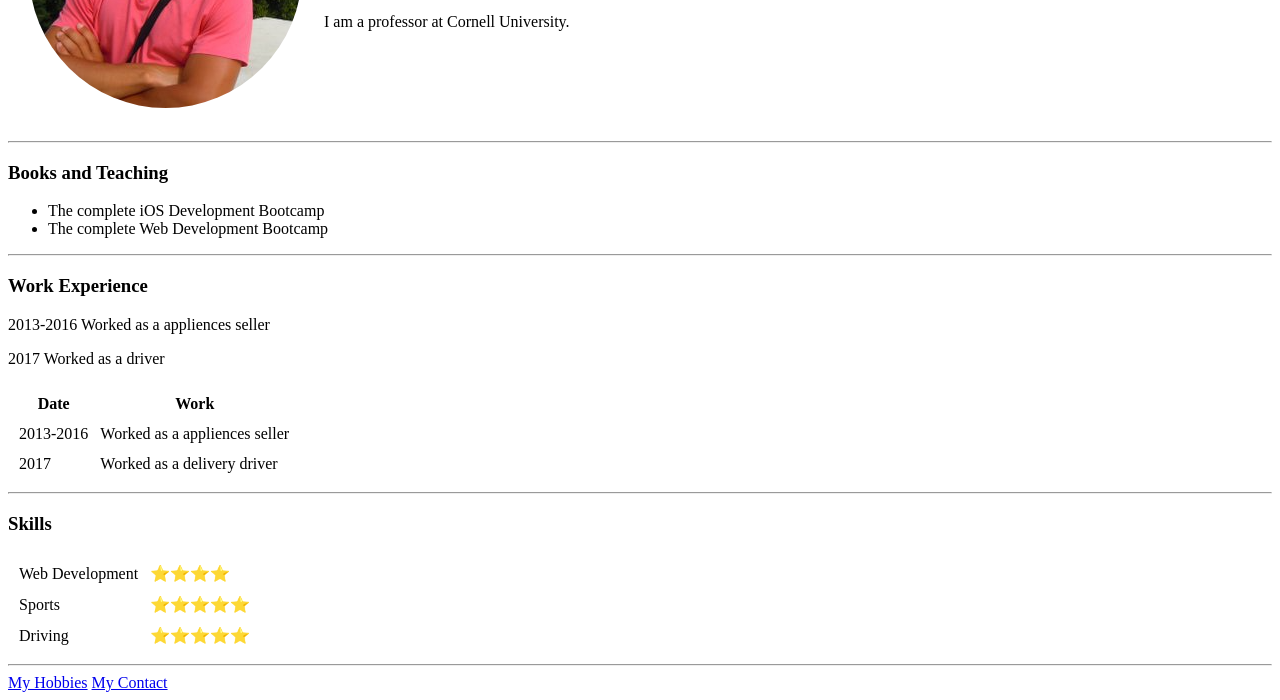
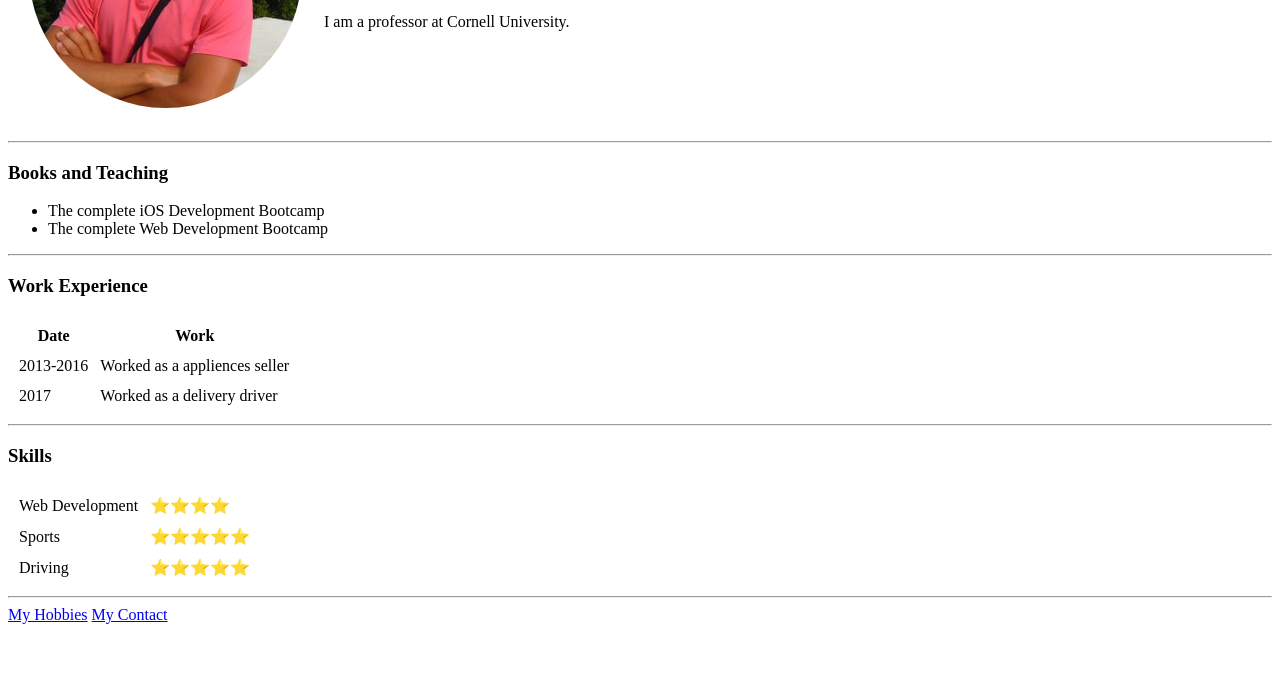
Before and after one commit to vadimm5/cv, a plain HTML site: page index.html in a window 1280 px wide. Shown: the part 194-894 px from the top of the page. After the commit the page ends 826 px from the top, so only its background shows below. Drawn offline with Linux system fonts and the light colour scheme.

Commit message:
Update index.html

```diff
--- a/index.html
+++ b/index.html
@@ -22,8 +22,6 @@
     </ul>
     <hr>
     <h3>Work Experience</h3>
-    <p>2013-2016 Worked as a appliences seller</p>
-    <p>2017 Worked as a driver</p>
     <table cellspacing='10'>
         <thead>
             <tr>
```
